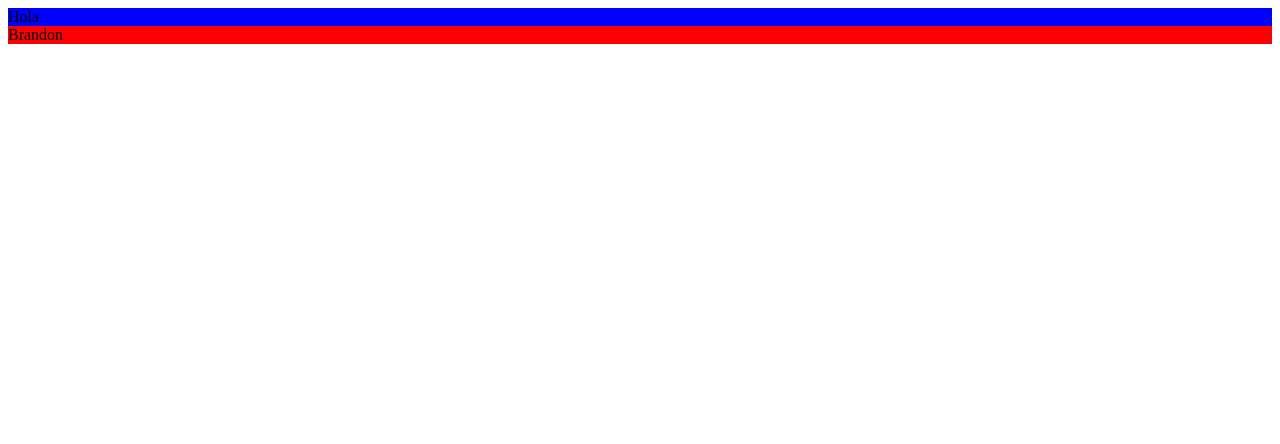
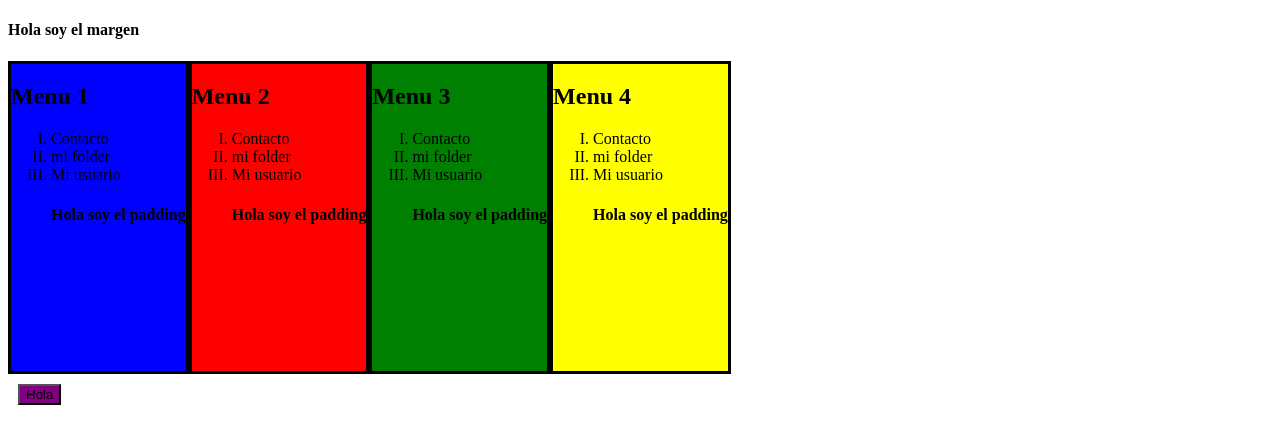
Before and after one commit to brandonperezcaamano/portafolio, a plain HTML site: page index.html in a window 1280 px wide. Drawn offline with Linux system fonts and the light colour scheme.

Commit message:
Cambios en el codigo 1.1

```diff
--- a/index.html
+++ b/index.html
@@ -8,9 +8,45 @@
     <link rel="stylesheet" href="./style.css">
 </head>
 <body>
-    <div class="Padre">
-    <div class="cuadro1">Hola</div>
-    <div class="cuadro2">Brandon</div>
-</div>
+    <h4>Hola soy el margen</h4>
+    <div class="padre">
+        <div class="cuadro1">
+            <h2>Menu 1</h2>
+        <ul>
+            <li>Contacto</li>
+            <li>mi folder</li>
+            <li>Mi usuario</li>
+            <h4>Hola soy el padding</h4>
+        </ul>
+        </div>
+        <div class="cuadro2">
+            <h2>Menu 2</h2>
+            <ul>
+                <li>Contacto</li>
+                <li>mi folder</li>
+                <li>Mi usuario</li>
+                <h4>Hola soy el padding</h4>
+            </ul>
+        </div>
+        <div class="cuadro3">
+            <h2>Menu 3</h2>
+            <ul>
+                <li>Contacto</li>
+                <li>mi folder</li>
+                <li>Mi usuario</li>
+                <h4>Hola soy el padding</h4>
+            </ul>
+        </div>
+        <div class="cuadro4">
+            <h2>Menu 4</h2>
+            <ul>
+                <li>Contacto</li>
+                <li>mi folder</li>
+                <li>Mi usuario</li>
+                <h4>Hola soy el padding</h4>
+            </ul>
+        </div>
+    </div>
+    <button>Hola</button>
 </body>
 </html>
--- a/style.css
+++ b/style.css
@@ -1,9 +1,47 @@
 .cuadro1{
     background-color: blue;
+    margin-right: 0%;
+    border-style: solid;
+    border-color: black;
+    padding-bottom: 10%;
+
 }
 .cuadro2{
     background-color: red;
+    margin-right: 0%;
+    border-style: solid;
+    border-color: black;
+    padding-bottom: 10%;
+}
+.cuadro3{
+    background-color: green;
+    margin-right: 0%;
+    border-style: solid;
+    border-color: black;
+    padding-bottom: 10%;
+}
+.cuadro4{
+    background-color: yellow;
+    margin-right: 0%;
+    border-style: solid;
+    border-color: black;
+    padding-bottom: 10%;
+}
+.cuadro1 li:hover{
+    color: white;
+    text-decoration:overline;
 }
 .padre{
-    display: inline-block;
+    display: flex;
+    flex-direction: row;
 }
+button{
+    background-color: purple;
+    margin: 10px;
+}
+button:hover{
+    background-color: aqua;
+}
+ul{
+    list-style-type:upper-roman;
+}
```
